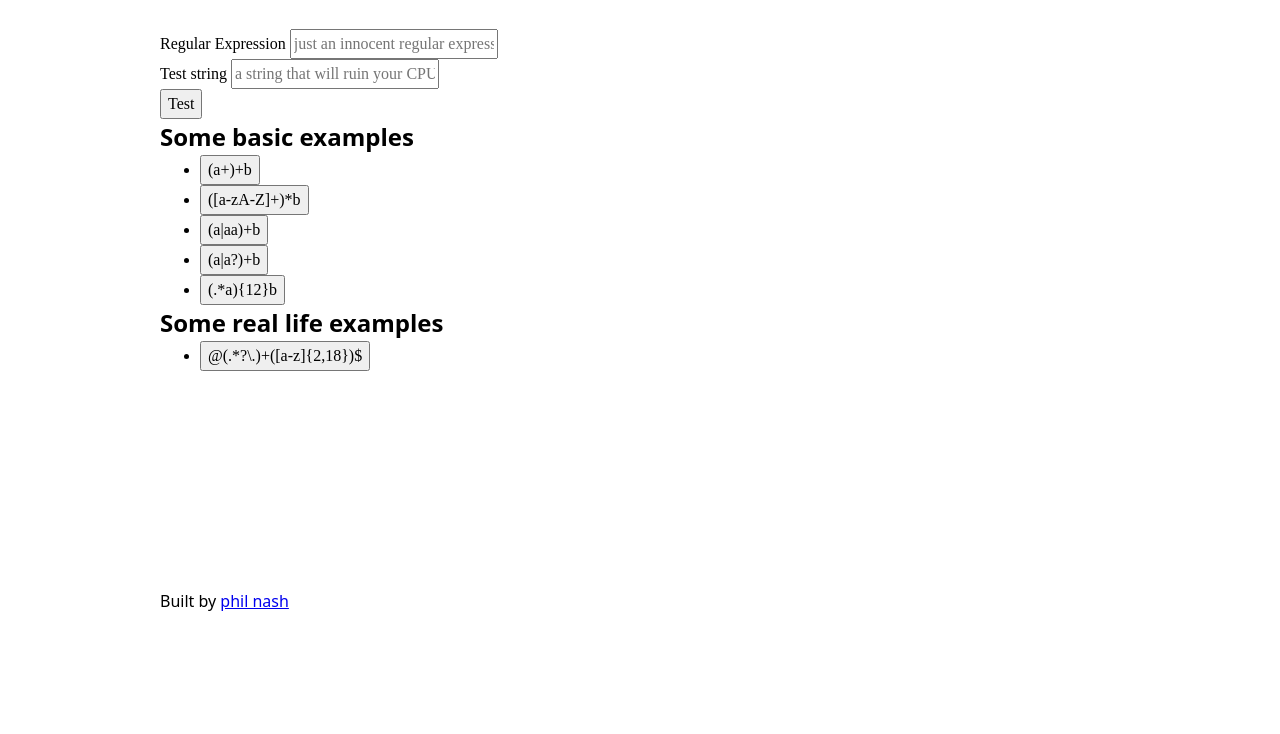
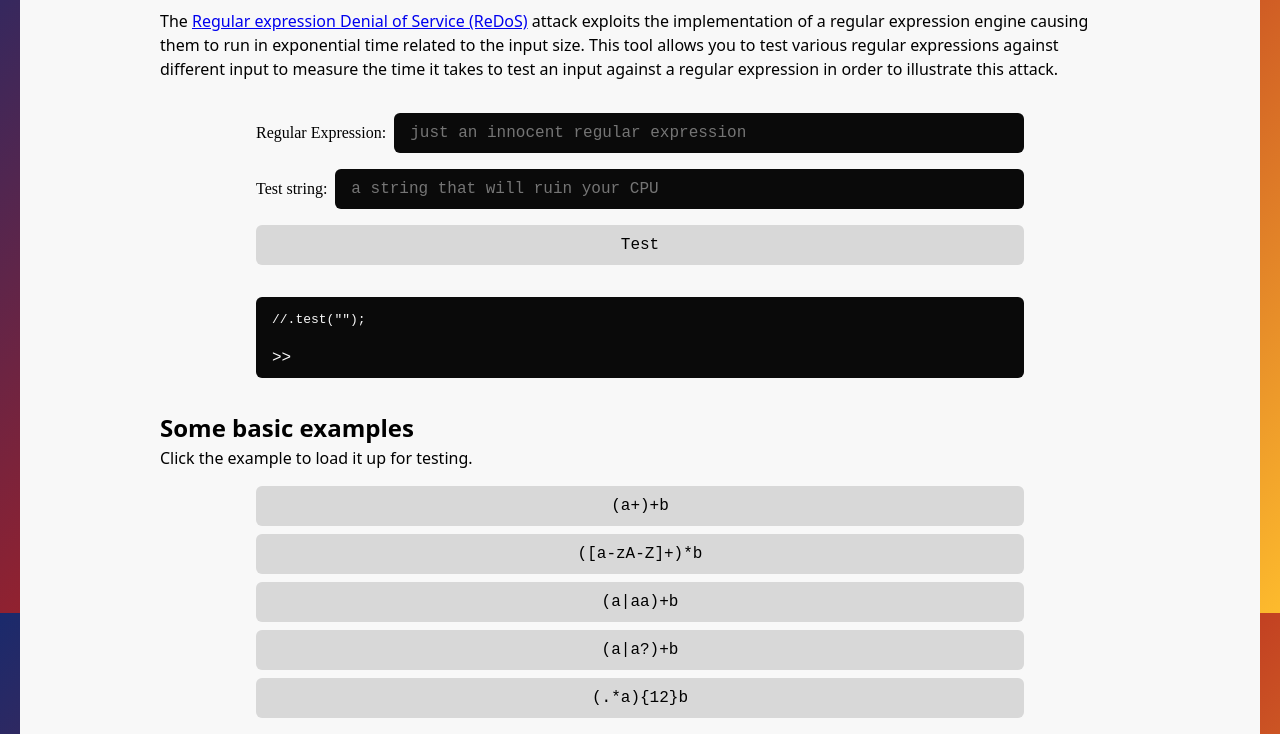
Before and after one commit to philnash/regexp-timer, a website: page index.html in a window 1280 px wide. Shown: the part 187-921 px from the top of the page. Before the commit the page ends 800 px from the top, so only its background shows below. Drawn offline with Linux system fonts and the light colour scheme.

Commit message:
Some style

```diff
--- a/index.html
+++ b/index.html
@@ -10,7 +10,7 @@
   <body>
     <header>
       <section>
-        <h1>Regex Timer</h1>
+        <h1>RegExp Timer</h1>
       </section>
     </header>
     <main>
@@ -31,7 +31,7 @@
       <section class="test">
         <form id="regex-tester">
           <div>
-            <label for="regex">Regular Expression</label>
+            <label for="regex">Regular Expression:&nbsp;&nbsp;</label>
             <input
               id="regex"
               type="text"
@@ -41,7 +41,7 @@
             />
           </div>
           <div>
-            <label for="test-string">Test string</label>
+            <label for="test-string">Test string:&nbsp;&nbsp;</label>
             <input
               id="test-string"
               type="text"
@@ -51,16 +51,20 @@
             />
           </div>
           <div>
-            <button id="test-button">Test</button>
+            <button id="test-button" type="submit">Test</button>
           </div>
         </form>
       </section>
       <section class="result">
-        <output id="test-output"></output>
+        <div>
+          <p><kbd id="test-input"></kbd></p>
+          <output id="test-output" for="regex test-string">&gt;&gt;</output>
+        </div>
       </section>
 
       <section class="examples">
         <h2>Some basic examples</h2>
+        <p>Click the example to load it up for testing.</p>
         <ul class="example-list">
           <li data-example-string="aaaaaaaaaaaaaaaaaaaaaaaa!">(a+)+b</li>
           <li data-example-string="aaaaaaaaaaaaaaaaaaaaaaaa!">([a-zA-Z]+)*b</li>
@@ -70,7 +74,7 @@
         </ul>
 
         <h2>Some real life examples</h2>
-
+        <p>Click the example to load it up for testing.</p>
         <ul class="example-list">
           <li
             data-example-string="@............................travelersinsurance!"
--- a/static/app.js
+++ b/static/app.js
@@ -3,11 +3,11 @@ const regexInput = document.getElementById("regex");
 const stringInput = document.getElementById("test-string");
 const testButton = document.getElementById("test-button");
 const testOutput = document.getElementById("test-output");
+const testInput = document.getElementById("test-input");
 
 let start,
   interval,
   calculating = false,
-  stopButton = createButton(),
   worker = createRegexWorker();
 
 turnExamplesIntoButtons();
@@ -24,39 +24,44 @@ form.addEventListener("submit", (event) => {
   }
 });
 
+regexInput.addEventListener("keyup", updateInput);
+stringInput.addEventListener("keyup", updateInput);
+updateInput();
+
 function createRegexWorker() {
   const worker = new Worker("/static/regexWorker.js");
   worker.addEventListener("message", successfulMatch);
   worker.addEventListener("error", unsuccessfulMatch);
   return worker;
 }
-function createButton(text = "Stop") {
+
+function createButton(text) {
   const button = document.createElement("button");
   button.textContent = text;
   return button;
 }
+
 function updateTimer() {
-  testOutput.innerText = `${Math.round(performance.now() - start)}ms`;
+  testOutput.innerText = `>> ${Math.round(performance.now() - start)}ms`;
 }
 
-function terminateWorker() {
+function terminateWorker(event) {
+  event.preventDefault();
   clearInterval(interval);
   calculating = false;
   worker.terminate();
-  stopButton.remove();
-  testOutput.innerText = `The test was terminated without result after ${Math.round(
+  resetTestButton();
+  testOutput.innerText = `>> The test was terminated without result after ${Math.round(
     performance.now() - start
   )}ms`;
-  stopButton = createButton();
   worker = createRegexWorker();
 }
 
 function successfulMatch(event) {
   clearInterval(interval);
   const result = event.data;
-  stopButton.remove();
-  stopButton = createButton();
-  testOutput.innerText = `The result is ${result} and it was calculated in ${Math.round(
+  resetTestButton();
+  testOutput.innerText = `>> The result is ${result} and it was calculated in ${Math.round(
     performance.now() - start
   )}ms`;
   calculating = false;
@@ -64,17 +69,16 @@ function successfulMatch(event) {
 
 function unsuccessfulMatch(event) {
   clearInterval(interval);
-  stopButton.remove();
-  stopButton = createButton();
-  testOutput.innerText = `The test failed with the message "${
+  resetTestButton();
+  testOutput.innerText = `>> The test failed with the message "${
     event.message
   }", and it took ${Math.round(performance.now() - start)}ms`;
   calculating = false;
 }
 
 function testRegexAgainstString(testRegex, testString) {
-  testButton.insertAdjacentElement("afterend", stopButton);
-  stopButton.addEventListener("click", terminateWorker);
+  testButton.addEventListener("click", terminateWorker);
+  testButton.innerText = "Stop";
   start = performance.now();
   interval = setInterval(updateTimer, 50);
   worker.postMessage({
@@ -103,5 +107,15 @@ function fillFormWithExample(regex, string) {
   return function () {
     regexInput.value = regex;
     stringInput.value = string;
+    updateInput();
   };
 }
+
+function updateInput() {
+  testInput.textContent = `/${regexInput.value}/.test("${stringInput.value}");`;
+}
+
+function resetTestButton() {
+  testButton.removeEventListener("click", terminateWorker);
+  testButton.innerText = "Test";
+}
--- a/static/style.css
+++ b/static/style.css
@@ -32,11 +32,24 @@ body {
 body {
   line-height: 1.5;
   -webkit-font-smoothing: antialiased;
+  background: #1a2a6c; /* fallback for old browsers */
+  background: -webkit-linear-gradient(
+    315deg,
+    #fdbb2d,
+    #b21f1f,
+    #1a2a6c
+  ); /* Chrome 10-25, Safari 5.1-6 */
+  background: linear-gradient(
+    315deg,
+    #fdbb2d,
+    #b21f1f,
+    #1a2a6c
+  ); /* W3C, IE 10+/ Edge, Firefox 16+, Chrome 26+, Opera 12+, Safari 7+ */
+
   /* layout */
   display: flex;
   flex-direction: column;
-  padding-left: 20px;
-  padding-right: 20px;
+  padding: 20px;
 }
 /*
   6. Improve media defaults
@@ -83,16 +96,111 @@ footer > section {
 
 header {
   padding: 2em;
+  background-color: #f8f8f8;
+  margin-bottom: 20px;
+  border-radius: 6px;
 }
 header h1 {
-  font-size: 2em;
+  font-size: 3em;
   text-align: center;
+  font-family: "Courier New", monospace;
+  font-weight: 900;
 }
 
 main {
   flex-grow: 1;
+  background-color: #f8f8f8;
+  padding: 20px;
+  margin-bottom: 20px;
+  border-radius: 6px;
 }
 
-section.intro {
+section.intro,
+section.test,
+section.result {
   margin-bottom: 2em;
 }
+
+section.test form {
+  margin-left: auto;
+  margin-right: auto;
+  width: 80%;
+}
+
+section.test form > div {
+  margin-bottom: 1em;
+}
+
+section.test form input {
+  display: block;
+  flex-grow: 1;
+  width: 100%;
+  background-color: #0a0a0a;
+  font-family: "Courier New", Courier, monospace;
+  color: #f8f8f8;
+  border: none;
+  padding: 0.5em 1em;
+  border-radius: 6px;
+}
+
+@media (min-width: 500px) {
+  section.test form > div {
+    display: flex;
+  }
+  section.test form input {
+    width: unset;
+  }
+}
+
+section.test form label {
+  display: block;
+  padding: 0.5em 0;
+}
+
+section.result > div {
+  width: 80%;
+  margin-left: auto;
+  margin-right: auto;
+  display: block;
+  background-color: #0a0a0a;
+  color: #f8f8f8;
+  padding: 0.5em 1em;
+  font-family: "Courier New", Courier, monospace;
+  border-radius: 6px;
+  overflow-x: auto;
+}
+
+section.result p {
+  white-space: pre;
+  margin-bottom: 1em;
+}
+
+button {
+  display: block;
+  border: none;
+  background-color: #d8d8d8;
+  border-radius: 6px;
+  width: 100%;
+  font-family: "Courier New", Courier, monospace;
+  padding: 0.5em 1em;
+}
+
+section.examples p {
+  margin-bottom: 1em;
+}
+
+.example-list {
+  width: 80%;
+  margin: 0 auto 2em;
+  list-style-type: none;
+  padding: 0;
+}
+.example-list li {
+  margin-bottom: 0.5em;
+}
+
+footer {
+  background-color: #f8f8f8;
+  padding: 20px;
+  border-radius: 6px;
+}
```
